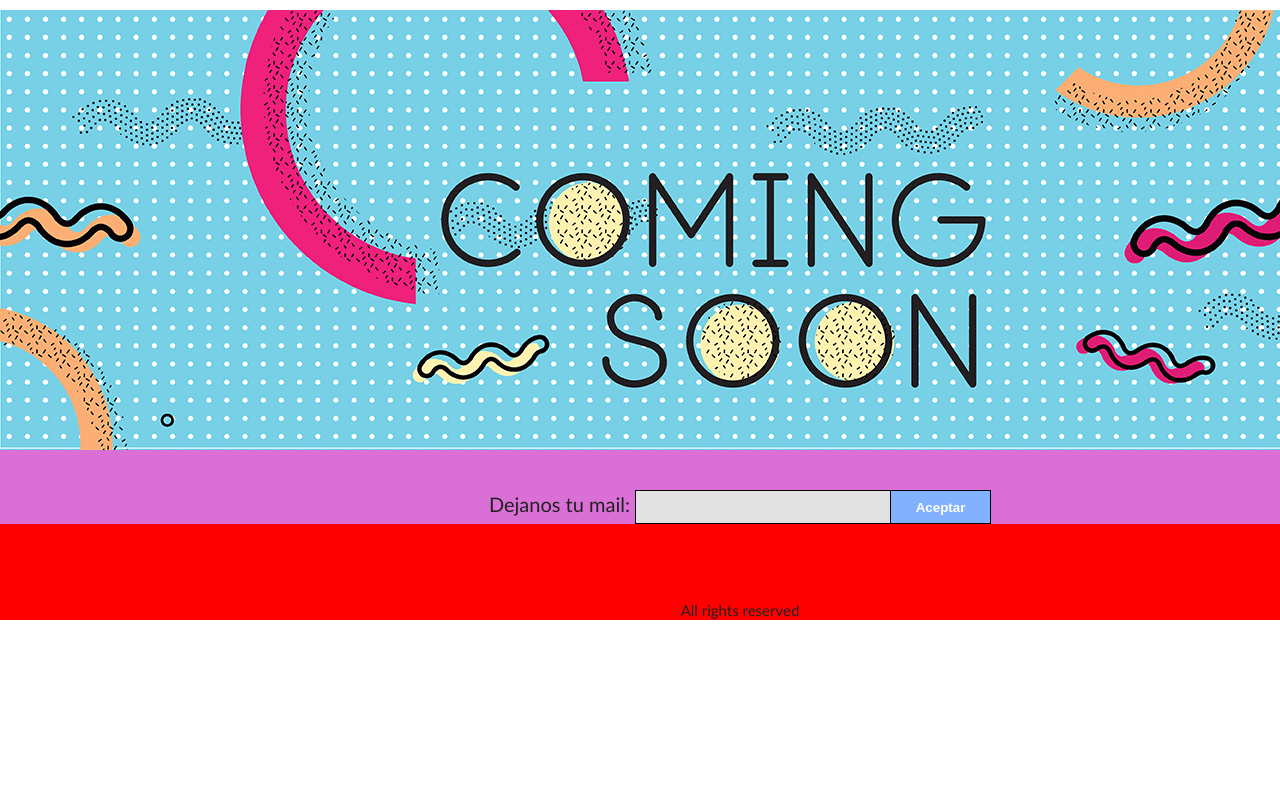
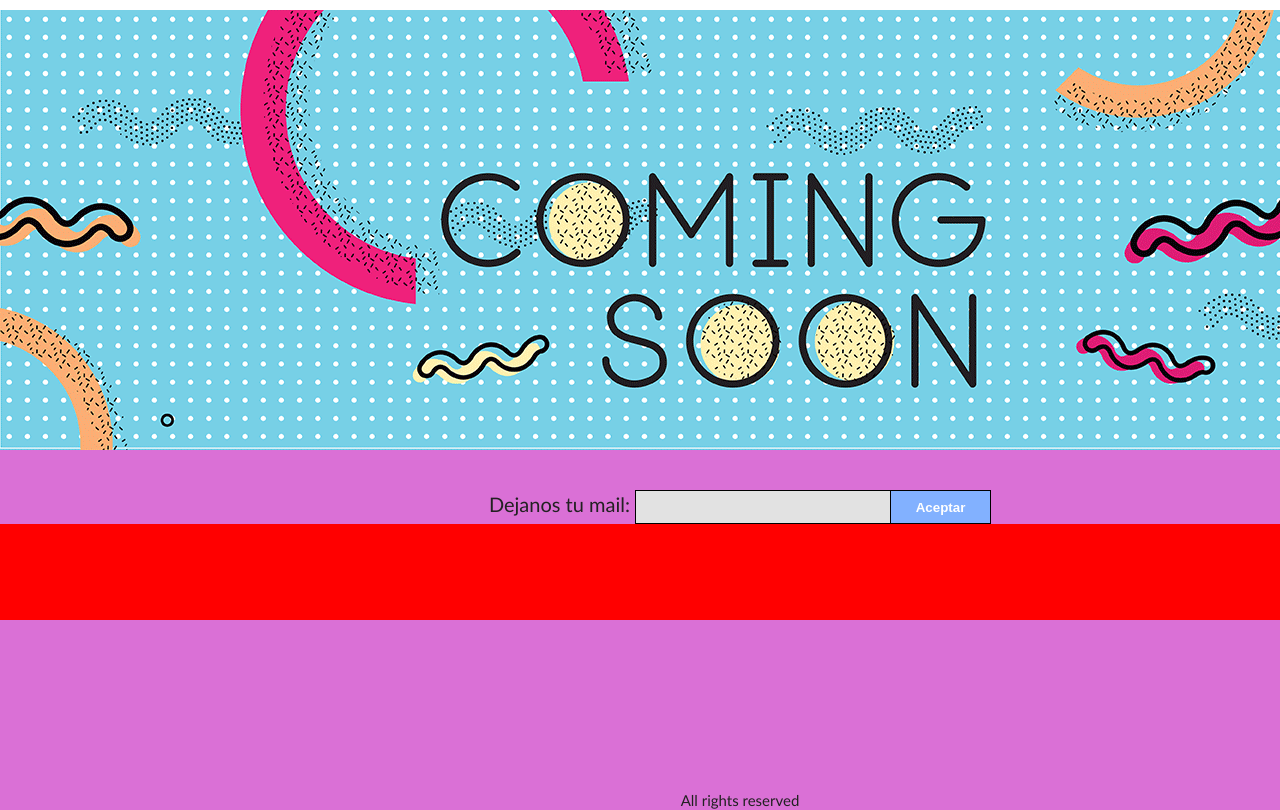
Before and after one commit to doomling/tp0, a plain HTML site: page index.html in a window 1280 px wide. Shown: the top 810 px of the page. Drawn offline with Linux system fonts and the light colour scheme.

Commit message:
vh es magia

```diff
--- a/style/style.css
+++ b/style/style.css
@@ -1,7 +1,7 @@
 html, body {
     padding: 0;
     margin: 0;
-    min-height: 100%;
+    min-height: 100vh;
     font-family: Calibri, sans-serif;
     font-size: 20px;
     color: #212121;
@@ -9,7 +9,7 @@ html, body {
 
 .main-wrapper {
     width:1480px;
-    height: 100%;
+    height: 100vh;
     margin: auto;
     background-color: orchid;
     position: relative;
@@ -60,7 +60,7 @@ div.social {
     height: 36px;
     width: 36px;
     display: inline-block;
-    margin: 30px 0 30px;
+    margin: 30px 0px 30px 15px;
     background-color: #fff;
 }
 
```
